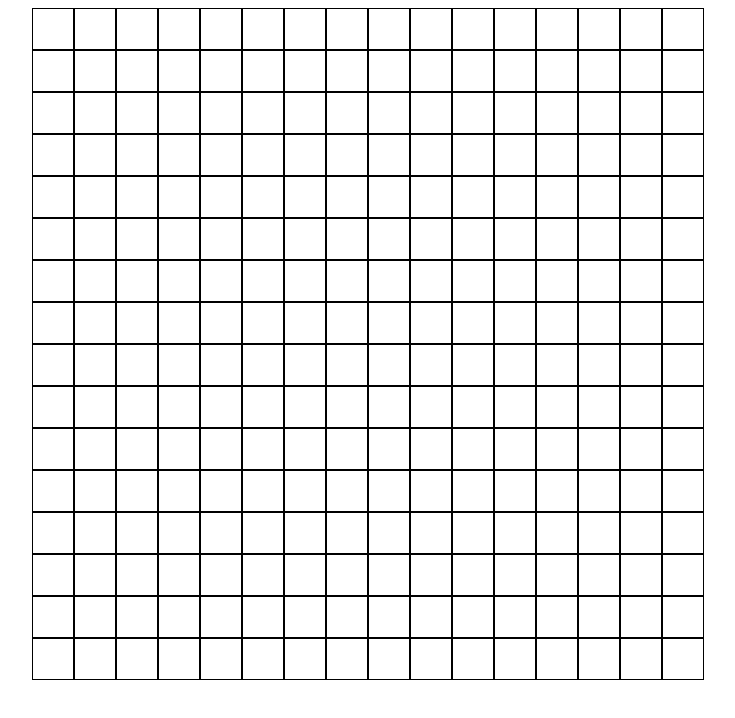
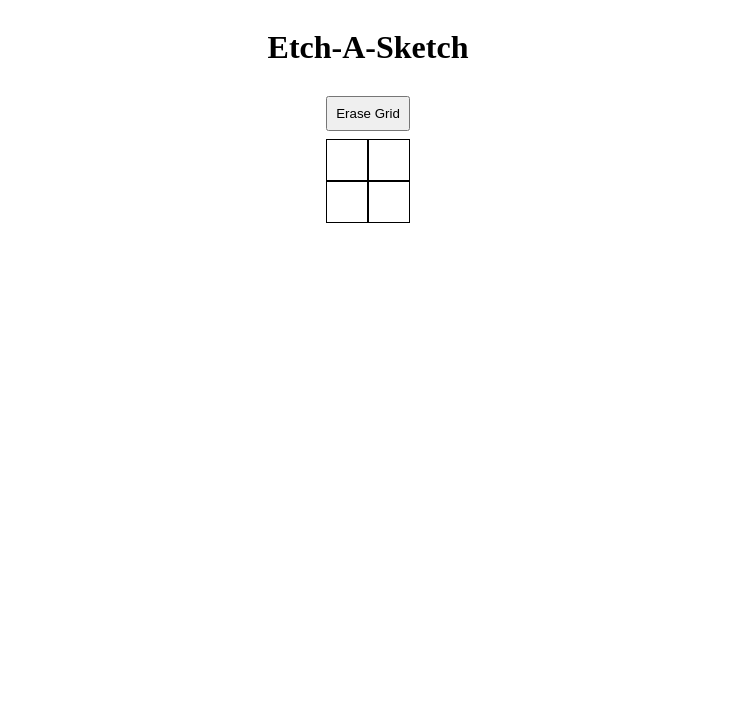
Before and after one commit to Ross-Can/etch-a-sketch, a plain HTML site: page index.html in a window 1280 px wide. Shown: the whole page, without its empty margins (272-1007 px from the left). Drawn offline with Linux system fonts and the light colour scheme.

Commit message:
Add erase grid function, grid hover and create grid function

```diff
--- a/index.html
+++ b/index.html
@@ -10,6 +10,8 @@
 </head>
 
 <body>
+    <h1>Etch-A-Sketch</h1>
+    <button onclick="eraseGrid();">Erase Grid</button>
     <div class="grid"></div>
     <script src="script.js"></script>
 </body>
--- a/script.js
+++ b/script.js
@@ -1,15 +1,36 @@
 let grid = document.querySelector('.grid');
 
-let numOfRows = 16;
-let numOfCols = 16;
+createGrid(2);
 
-for(let row=0; row<numOfRows; row++){
+function createGrid(numOfRows){
+    for(let row=0; row<numOfRows; row++){
     let newRow = document.createElement('div');
     newRow.classList = "row";
-    for(let square = 0; square < numOfCols; square++){
+    for(let square = 0; square < numOfRows; square++){
         let newSquare = document.createElement('div');
         newSquare.classList = "square";
         newRow.appendChild(newSquare);
     }
     grid.appendChild(newRow);
 }
+}
+
+let squares = document.querySelectorAll('.square');
+
+let changeColor = (square) => {console.log(square);
+    square.style.backgroundColor = "black";
+    let blackness = 25.6;
+
+};
+
+squares.forEach((square) => {
+    square.addEventListener('mouseover', function(){
+        changeColor(square)
+    });
+});
+
+function eraseGrid(){
+    squares.forEach((square) => {
+        square.style.backgroundColor = "white";
+    });
+}
--- a/style.css
+++ b/style.css
@@ -3,6 +3,11 @@ body{
     flex-direction: column;
     justify-content: center;
     align-items: center;
+}
+
+button{
+    padding: 8px;
+    margin: 8px;
 }
 
 .grid{
@@ -20,7 +25,3 @@ body{
     height: 40px;
     border:1px solid black;
 }
-
-.square:hover{
-    background-color: black;
-}
```
